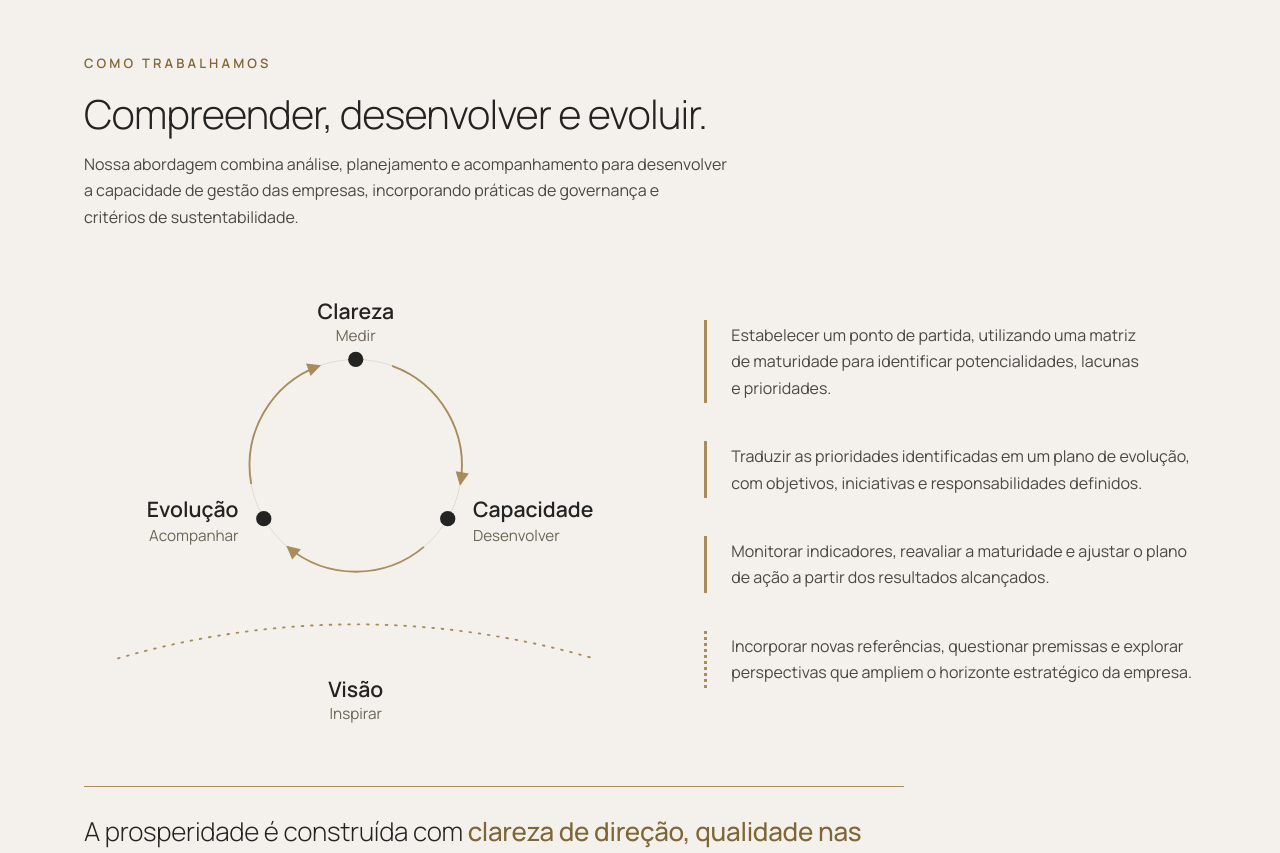
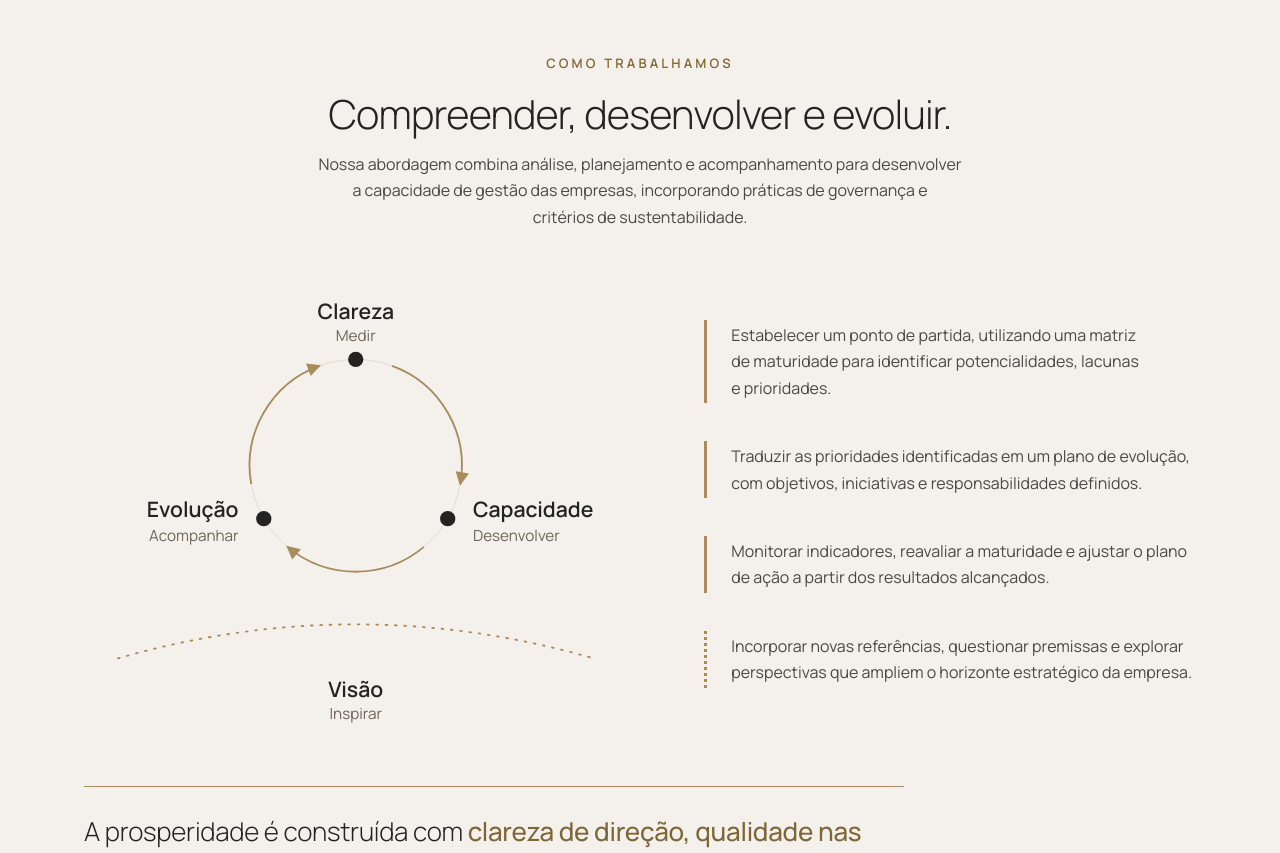
Before and after one commit to rlisboadesign162/prosperista-site, a plain HTML site: page index.html in a window 1280 px wide. Shown: the part 3701-4554 px from the top of the page. Drawn offline with Linux system fonts and the light colour scheme.

Commit message:
Como trabalhamos: cabecalho centralizado
Co-Authored-By: Claude Sonnet 5.5 <noreply@anthropic.com>

```diff
--- a/index.html
+++ b/index.html
@@ -131,8 +131,9 @@ p{margin:0 0 16px;text-wrap:pretty}
 .pal .pat svg{width:100%;height:100%}
 /* como trabalhamos */
 .ct{padding:calc(var(--sp) * .8) 0 var(--sp)}
+.ct .k,.ct h2{text-align:center}
 .ct h2{margin-bottom:14px}
-.ct-in{max-width:720px;color:var(--tx);margin-bottom:clamp(20px,3vw,36px)}
+.ct-in{max-width:720px;color:var(--tx);margin:0 auto clamp(20px,3vw,36px);text-align:center}
 .ct-g{display:grid;grid-template-columns:1.05fr .95fr;gap:clamp(32px,6vw,96px);align-items:center}
 .ct-svg{width:100%;height:auto;display:block;max-width:560px}
 .d-n{font:600 25px Manrope,sans-serif;fill:#232322}.d-s{font:400 18px Manrope,sans-serif;fill:#6C6558}
```
Also changed, not shown: _src.html (+2 -1 lines).
